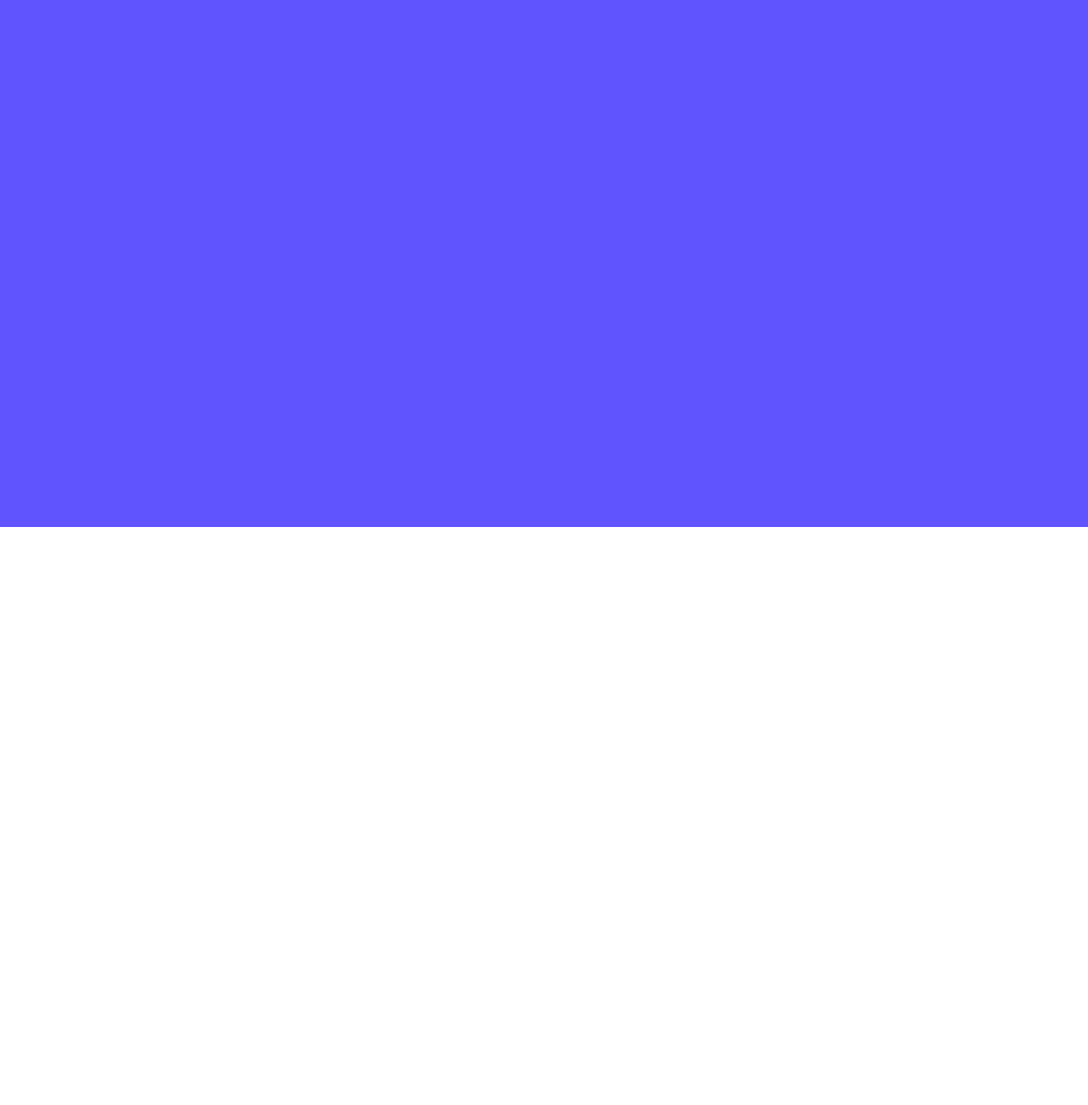
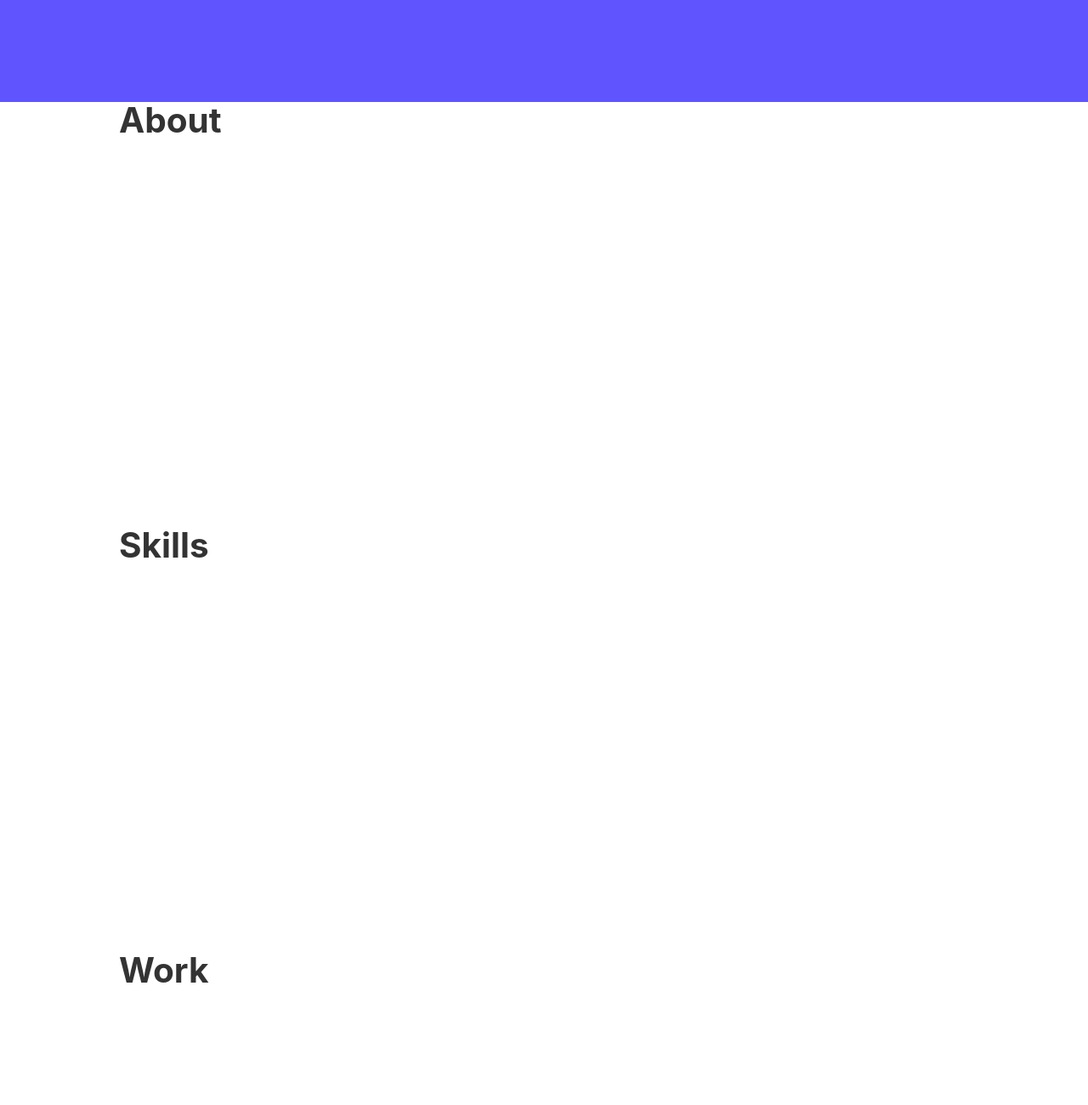
Before and after one commit to steoneill/ste-site-new, a Gatsby site: page / in a window 1280 px wide. Shown: the part 560-1860 px from the top of the page at 85% size. Before the commit the page ends 1180 px from the top, so only its background shows below. Built offline with nearby package versions, Linux system fonts and the light colour scheme; Gatsby itself is replaced by a stand-in of ours; a web font is replaced by a local one.

Commit message:
layout of content

```diff
--- /dev/null
+++ b/src/components/content.js
@@ -0,0 +1,14 @@
+import React, { Component } from 'react'
+import styled from 'styled-components'
+
+let ContentWrapper = styled.section`
+  max-width: ${props => props.theme.maxWidth};
+  margin: 0 auto;
+  height: 500px;
+`
+
+export default class content extends Component {
+  render() {
+    return <ContentWrapper>{this.props.children}</ContentWrapper>
+  }
+}
--- a/src/components/footer.js
+++ b/src/components/footer.js
@@ -4,7 +4,7 @@ import styled from 'styled-components'
 let FooterContent = styled.div`
   background: ${props => props.theme.purple};
   width: 100%;
-  height: 500px;
+  height: 100px;
 `
 
 export default class footer extends Component {
--- a/src/components/layout.js
+++ b/src/components/layout.js
@@ -7,6 +7,7 @@ import { ThemeProvider } from 'styled-components'
 
 import Header from './header'
 import Footer from './footer'
+import ContentWrapper from './content'
 import './layout.css'
 
 let theme = {
@@ -44,6 +45,21 @@ const Layout = ({ children }) => (
             <html lang="en" />
           </Helmet>
           <Header siteTitle={data.site.siteMetadata.title} />
+          <ContentWrapper>
+            <h1>About</h1>
+          </ContentWrapper>
+
+          <ContentWrapper>
+            <h1>Skills</h1>
+          </ContentWrapper>
+
+          <ContentWrapper>
+            <h1>Work</h1>
+          </ContentWrapper>
+
+          <ContentWrapper>
+            <h1>Contact</h1>
+          </ContentWrapper>
 
           <Footer />
         </div>
```
